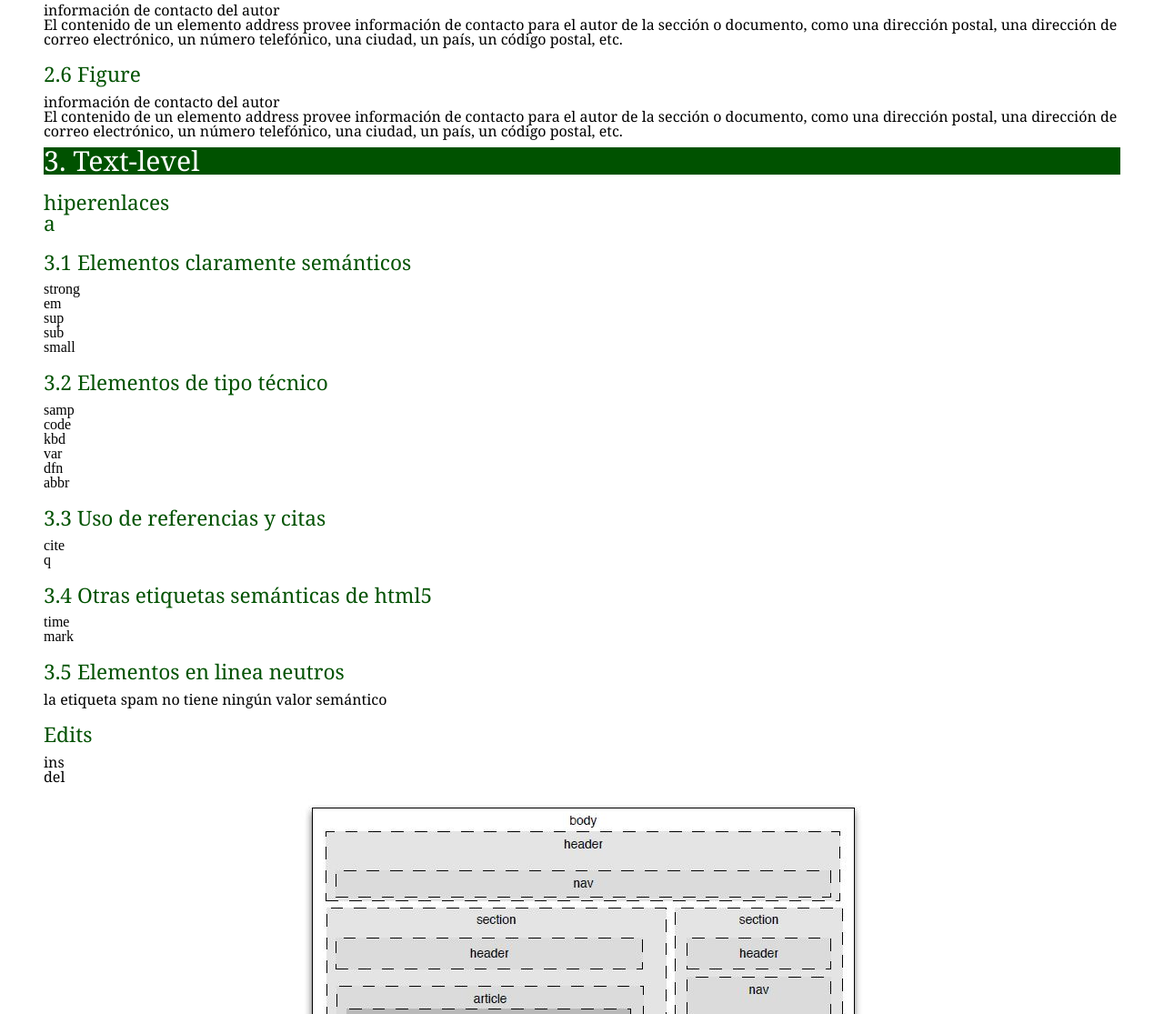
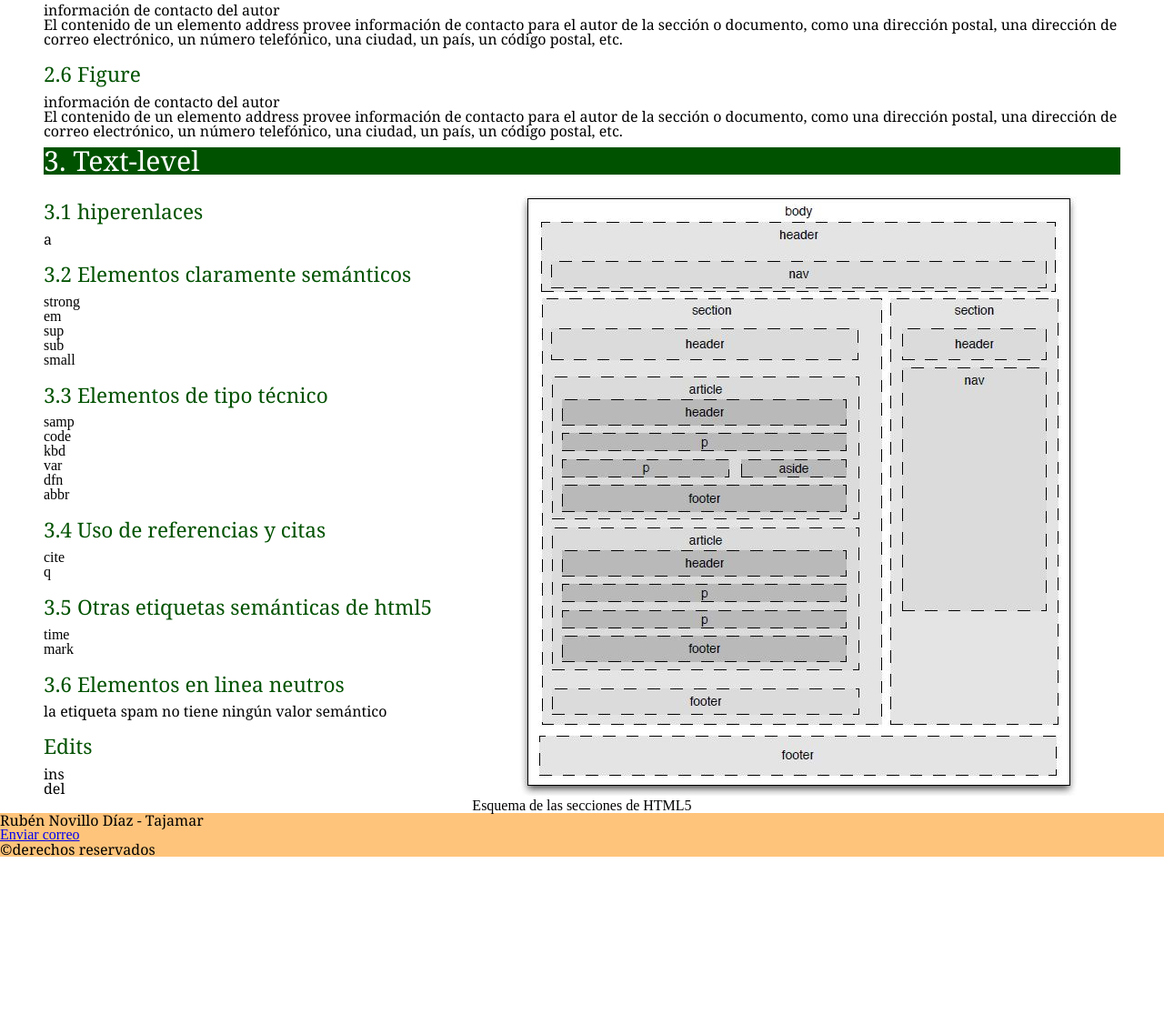
Before and after one commit to rubennovillo/cursoweb, a PHP site: page / in a window 1280 px wide. Shown: the part 1676-2791 px from the top of the page at 91% size. After the commit the page ends 2618 px from the top, so only its background shows below. Run offline with PHP 8.4, Linux system fonts and the light colour scheme.

Commit message:
desde casa 08/05

```diff
--- a/06_elementos/css/style.css
+++ b/06_elementos/css/style.css
@@ -136,3 +136,7 @@ dt{
 dd{
 
 }
+
+.left{
+   float: left;
+}
--- a/06_elementos/index.html
+++ b/06_elementos/index.html
@@ -274,16 +274,18 @@
                         <span lang="en"> 3. Text-level </span>
                     </h2>
                 </header>
+                <div class="left">
                 <section>
                     <header class="title3">
-                        <h3>hiperenlaces</h3>
-                        <p>a</p>
+                        <h3>3.1 hiperenlaces</h3>
+
                     </header>
+                    <p>a</p>
                 </section>
 
                 <section>
                     <header class="title3">
-                    <h3>3.1 Elementos claramente semánticos</h3>
+                    <h3>3.2 Elementos claramente semánticos</h3>
                     </header>
                     <ul>
                         <li>strong</li>
@@ -295,7 +297,7 @@
                 </section>
                 <section>
                         <header class="title3">
-                    <h3>3.2 Elementos de tipo técnico</h3>
+                    <h3>3.3 Elementos de tipo técnico</h3>
                         </header>
                     <ul>
                         <li>samp</li>
@@ -309,7 +311,7 @@
                 </section>
                 <section>
                         <header class="title3">
-                    <h3>3.3 Uso de referencias y citas</h3>
+                    <h3>3.4 Uso de referencias y citas</h3>
                         </header>
                     <ul>
                         <li>cite</li>
@@ -318,7 +320,7 @@
                 </section>
                 <section>
                         <header class="title3">
-                    <h3>3.4 Otras etiquetas semánticas de html5</h3>
+                    <h3>3.5 Otras etiquetas semánticas de html5</h3>
                         </header>
                     <ul>
                         <li>time</li>
@@ -328,7 +330,7 @@
                 </section>
                 <section>
                     <header class="title3">
-                        <h3>3.5 Elementos en linea neutros</h3>
+                        <h3>3.6 Elementos en linea neutros</h3>
                     </header>
 
                         <p>la etiqueta spam no tiene ningún valor semántico</p>
@@ -350,6 +352,7 @@
         <img src="assets/html5demo1.jpg" alt="Esquema secciones HTML5">
         <figcaption>Esquema de las secciones de HTML5</figcaption>
     </figure>
+</div>
     <footer class="main_footer">
         <address>
             <p>Rubén Novillo Díaz - Tajamar</p>
```
